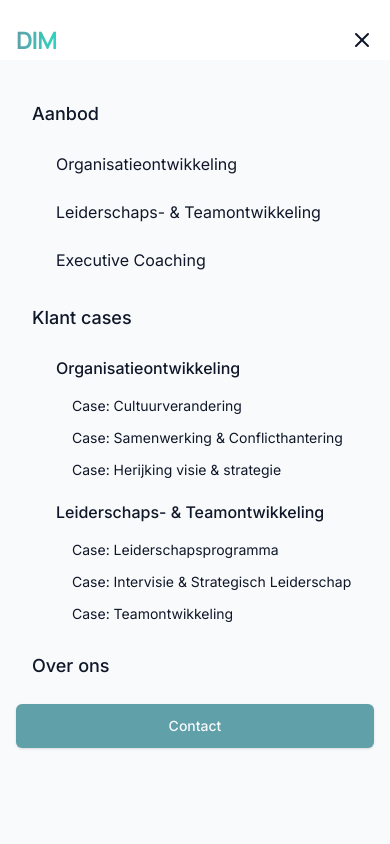
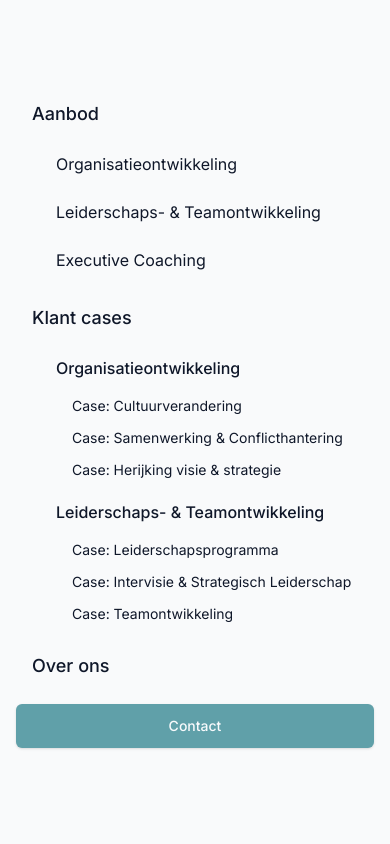
Before and after one commit to dimamsterdam/dim-amsterdam, a React (Vite) app: page / in a window 390 px wide. Both pictures are taken after a click on the button 362 px from the left and 40 px from the top of the page. Shown: the top 844 px of the page. Built offline with nearby package versions, Linux system fonts and the light colour scheme.

Commit message:
Fix mobile menu visibility
Fixes an issue where the mobile menu was not visible when the user scrolled down the page.

```diff
--- a/src/components/Navbar.tsx
+++ b/src/components/Navbar.tsx
@@ -197,7 +197,7 @@ const Navbar = () => {
       </div>
 
       {mobileMenuOpen && (
-        <div className="md:hidden fixed inset-0 top-[60px] bg-background z-40 animate-fade-in overflow-y-auto">
+        <div className="md:hidden fixed inset-0 top-0 bg-background z-40 animate-fade-in overflow-y-auto pt-[60px]">
           <nav className="container mx-auto px-4 py-8 flex flex-col space-y-4">
             {menuItems.map((item, index) => (
               item.dropdown ? (
```
